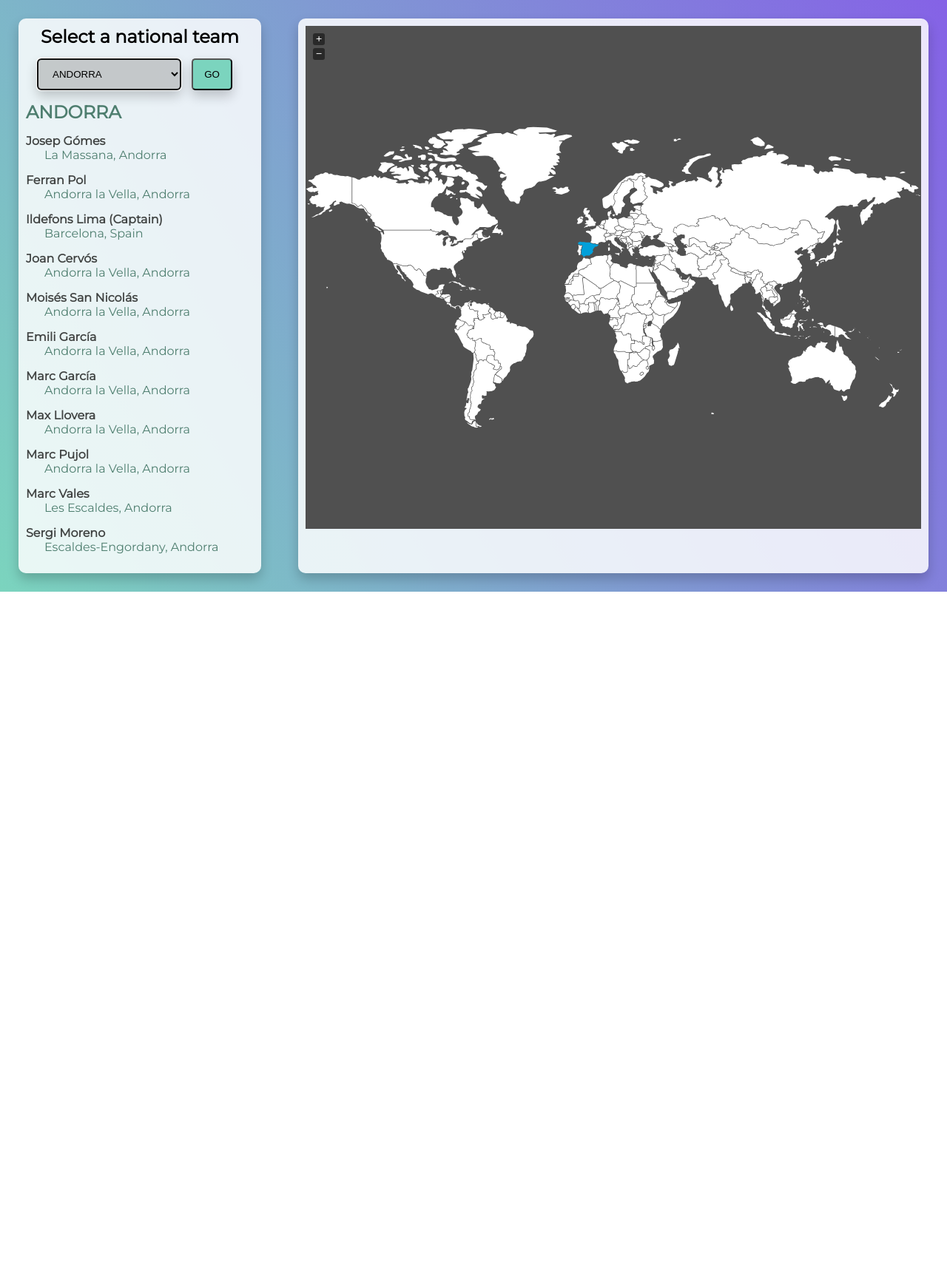
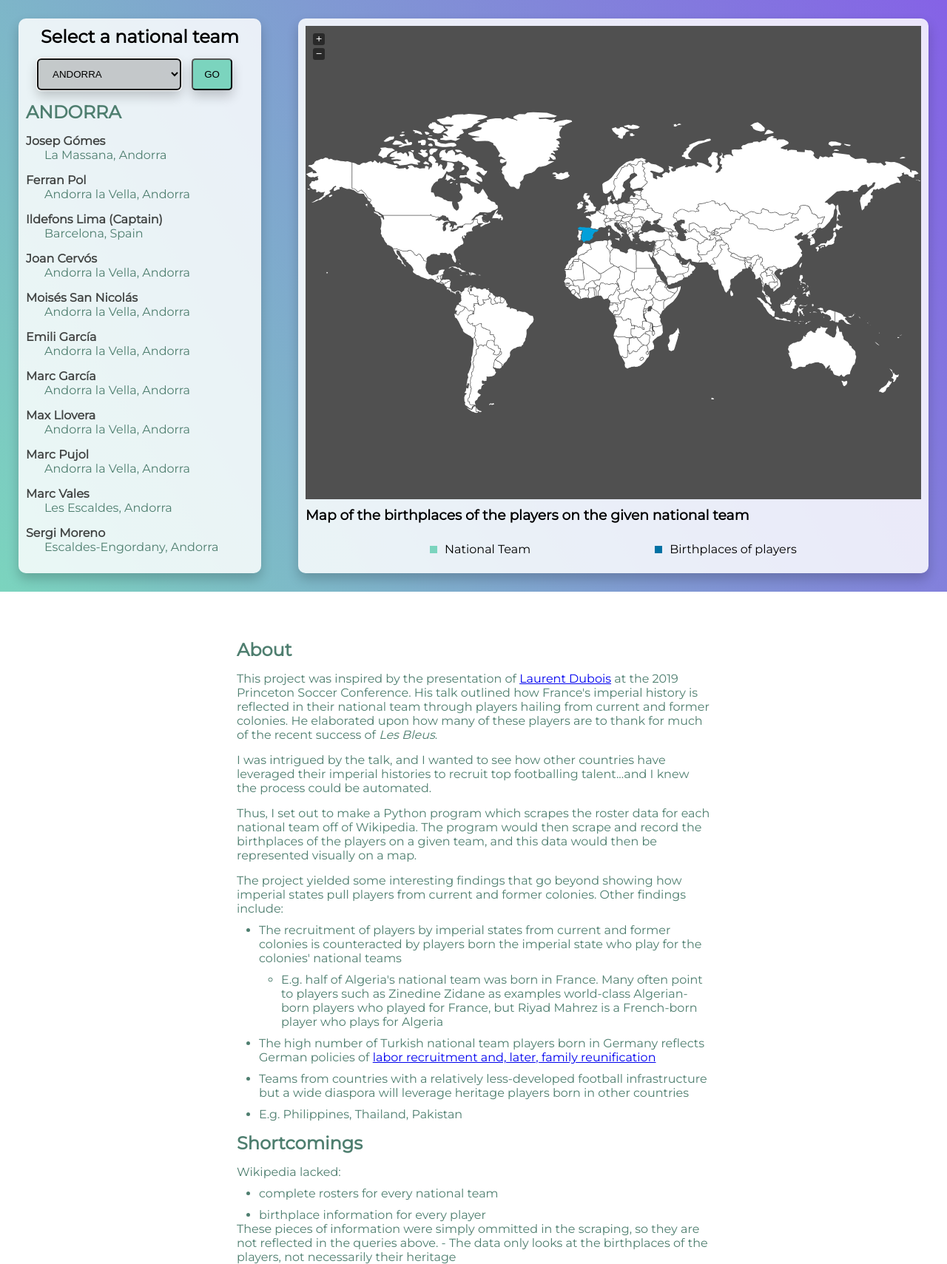
Before and after one commit to ttmenezes/National-Team-Mapper, a Flask app: page /AD in a window 1280 px wide. Shown: the whole page at 74% size. Before the commit the page ends 800 px from the top, so only its background shows below. Run offline with Flask 2, Linux system fonts and the light colour scheme; data comes from the database, SQL or seed files in the repository; some libraries are stand-ins or nearby versions.

Commit message:
updated to do

```diff
--- a/static/styles.css
+++ b/static/styles.css
@@ -4,11 +4,19 @@
   box-sizing: border-box;
 }
 
+/* h2 {
+  font-size: 2vw;
+} */
+
 body {
   display: flex;
   font-family: 'Montserrat';
   color: white;
   flex-direction: column;
+}
+
+p {
+  margin-top: 15px;
 }
 
 header {
@@ -22,6 +30,27 @@ header {
 
 section {
   height: 100vh;
+  color: #4e7e6f;
+}
+
+.color-box {
+  width:10px;
+  height:10px;
+}
+
+.legend-section {
+  display: flex;
+  flex-direction: row;
+  align-items: baseline;
+}
+
+.text-section {
+  width:50%;
+}
+
+.text-section li {
+  margin-left: 30px;
+  margin-top: 10px;
 }
 
 .subtitle {
@@ -84,8 +113,24 @@ section {
   background-color: #9bb3abc2;
 }
 
+#about {
+  display: flex;
+  justify-content: center;
+  padding-top: 5%;
+}
+
+#legend {
+  display: flex;
+  flex-direction: row;
+  justify-content: space-evenly;
+}
+
 #map {
   width: 100%;
+}
+
+#map-container * {
+  margin-bottom: 10px;
 }
 
 #query-container {
@@ -98,7 +143,7 @@ section {
 
 #list-container {
   font-family: 'Montserrat';
-  height: 80%;
+  height: 75vh;
   overflow: scroll;
 }
 
--- a/templates/index.html
+++ b/templates/index.html
@@ -1,24 +1,19 @@
 <!DOCTYPE html>
 <html lang="en">
+
 <head>
   <meta charset="UTF-8" />
   <meta name="viewport" content="width=device-width, initial-scale=1.0" />
   <title>National Team Map</title>
+  <link rel="icon" href="https://img.icons8.com/windows/32/000000/globe.png" />
   <link rel="stylesheet" href="../static/styles.css" />
-    <link
-      rel="stylesheet"
-      href="../static/map/jquery-jvectormap-2.0.5.css"
-      type="text/css"
-      media="screen"
-    />
-    <link
-      rel="stylesheet"
-      href="https://fonts.googleapis.com/css?family=Montserrat"
-    />
+  <link rel="stylesheet" href="../static/map/jquery-jvectormap-2.0.5.css" type="text/css" media="screen" />
+  <link rel="stylesheet" href="https://fonts.googleapis.com/css?family=Montserrat" />
   <script src="../static/map/jquery-3.5.1.js"></script>
   <script src="../static/map/jquery-jvectormap-2.0.5.min.js"></script>
   <script src="../static/map/jquery-jvectormap-world-mill.js"></script>
 </head>
+
 <body>
   <header>
     <div class="container">
@@ -33,9 +28,7 @@
             <select autofocus id="team-selector">
               {% for team in team_data %} {% if team_id and team.id ==
                 team_id%}
-                <option selected="selected" value="{{team.id}}"
-                  >{{team.name}}</option
-                >
+              <option selected="selected" value="{{team.id}}">{{team.name}}</option>
               {% else %}
               <option value="{{team.id}}">{{team.name}}</option>
               {% endif %} {% endfor %}
@@ -57,13 +50,92 @@
         </div>
       </div>
       <div id="map-container" class="card">
-          <!-- <div id="world-map" style="width: 1200px; height: 850px;"></div> -->
-          <div id="world-map" style="width: 65vw; height: 85vh;"></div>
+        <div id="world-map" style="width: 65vw; height: 80vh;"></div>
+        <h3>Map of the birthplaces of the players on the given national team</h3>
+        <div id="legend">
+          <div class="legend-section">
+            <div class="color-box" style="background-color: #7bd4be; margin-right: 10px;"></div>
+            <p>National Team</p>
+          </div>
+          <div class="legend-section">
+            <div class="color-box" style="background-color: #0071A4; margin-right: 10px;"></div>
+            <p>Birthplaces of players</p>
+          </div>
+        </div>
       </div>
     </div>
   </header>
 
-    <section class="about"></section>
+  <section id="about">
+    <div class="text-section">
+      <h1>About</h1>
+      <p>
+        This project was inspired by the presentation of
+        <a href="https://romancestudies.duke.edu/people/profile/laurent-dubois">Laurent Dubois</a> at
+        the 2019 Princeton Soccer Conference. His talk outlined how France's
+        imperial history is reflected in their national team through players hailing
+        from current and former colonies. He elaborated upon how many of these players are
+        to thank for much of the recent success of <i>Les Bleus</i>.
+      </p>
+      <p>
+        I was intrigued by the talk, and I wanted to see how other countries
+        have leveraged their imperial histories to recruit top footballing talent...and
+        I knew the process could be automated.
+      </p>
+      <p>
+        Thus, I set out to make a Python program which scrapes the roster data for each national team
+        off of Wikipedia. The program would then scrape and record the birthplaces of the players on a given
+        team, and this data would then be represented visually on a map.
+      </p>
+      <p>
+        The project yielded some interesting findings that go beyond showing how imperial states pull players from
+        current and former colonies. Other findings include:
+      <ul>
+        <li>
+          The recruitment of players by imperial states from current and former colonies is counteracted
+          by players born the imperial state who play for the colonies' national teams
+          <ul>
+            <li>
+              E.g. half of Algeria's national team was born in France. Many often point to players such as Zinedine
+              Zidane
+              as examples world-class Algerian-born players who played for France, but Riyad Mahrez is a French-born
+              player
+              who plays for Algeria
+            </li>
+          </ul>
+        </li>
+        <li>
+          The high number of Turkish national team players born in Germany reflects German policies of
+          <a
+            href="https://en.wikipedia.org/wiki/Turks_in_Germany#:~:text=This%20was%20partly%20due%20to,profile%20than%20the%20German%20population.">
+            labor recruitment and, later, family reunification
+          </a>
+        </li>
+        <li>
+          Teams from countries with a relatively less-developed football infrastructure but a wide diaspora will
+          leverage heritage players
+          born in other countries
+        <li>
+          E.g. Philippines, Thailand, Pakistan
+        </li>
+        </li>
+      </ul>
+      </p>
+      <h1>Shortcomings</h1>
+      <p>
+        Wikipedia lacked:
+      <ul>
+        <li>complete rosters for every national team</li>
+        <li>birthplace information for every player</li>
+      </ul>
+
+
+      These pieces of information were simply ommitted in the scraping, so they are not reflected in the
+      queries above.
+      - The data only looks at the birthplaces of the players, not necessarily their heritage
+      </p>
+    </div>
+  </section>
 
   <script src="../static/app.js"></script>
 
@@ -128,4 +200,5 @@
   </script>
   {% endif %}
 </body>
+
 </html>
```
Also changed, not shown: README.md. Lines whose indentation alone changed are shown as unchanged.
